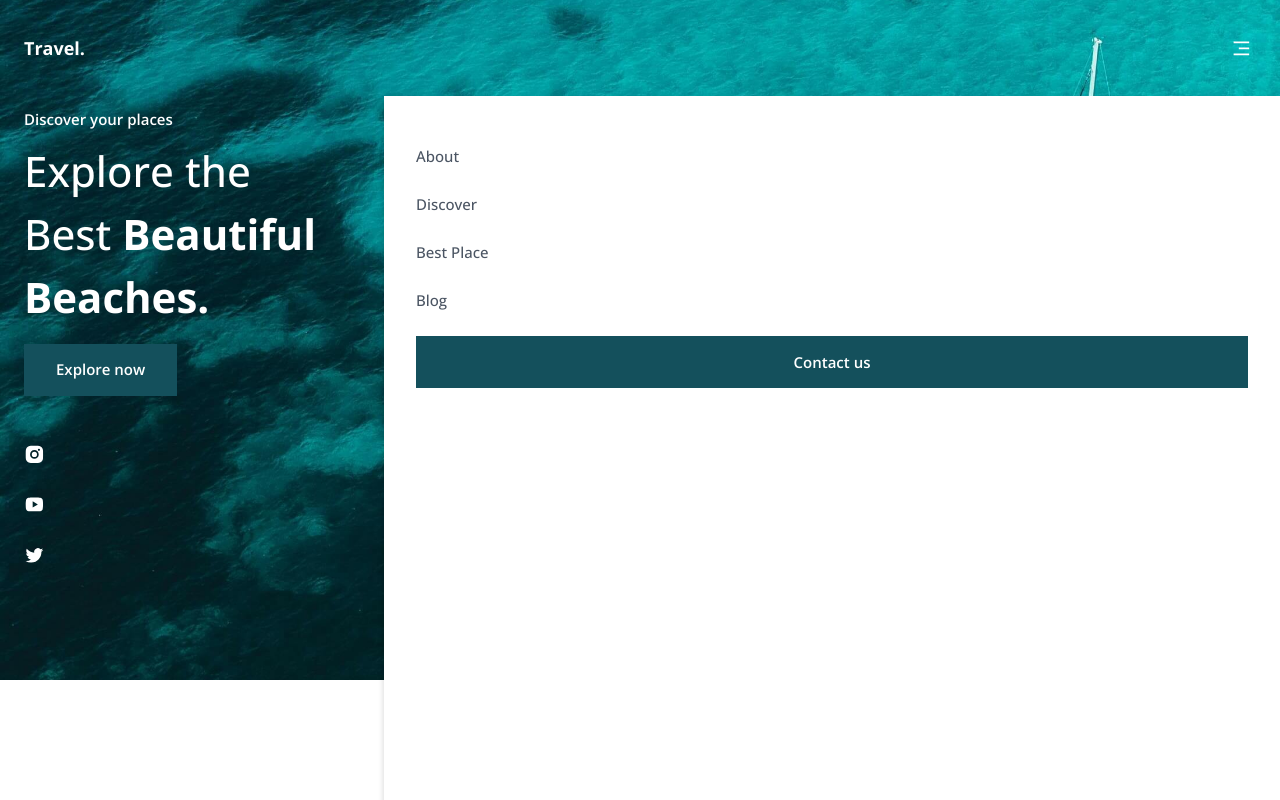
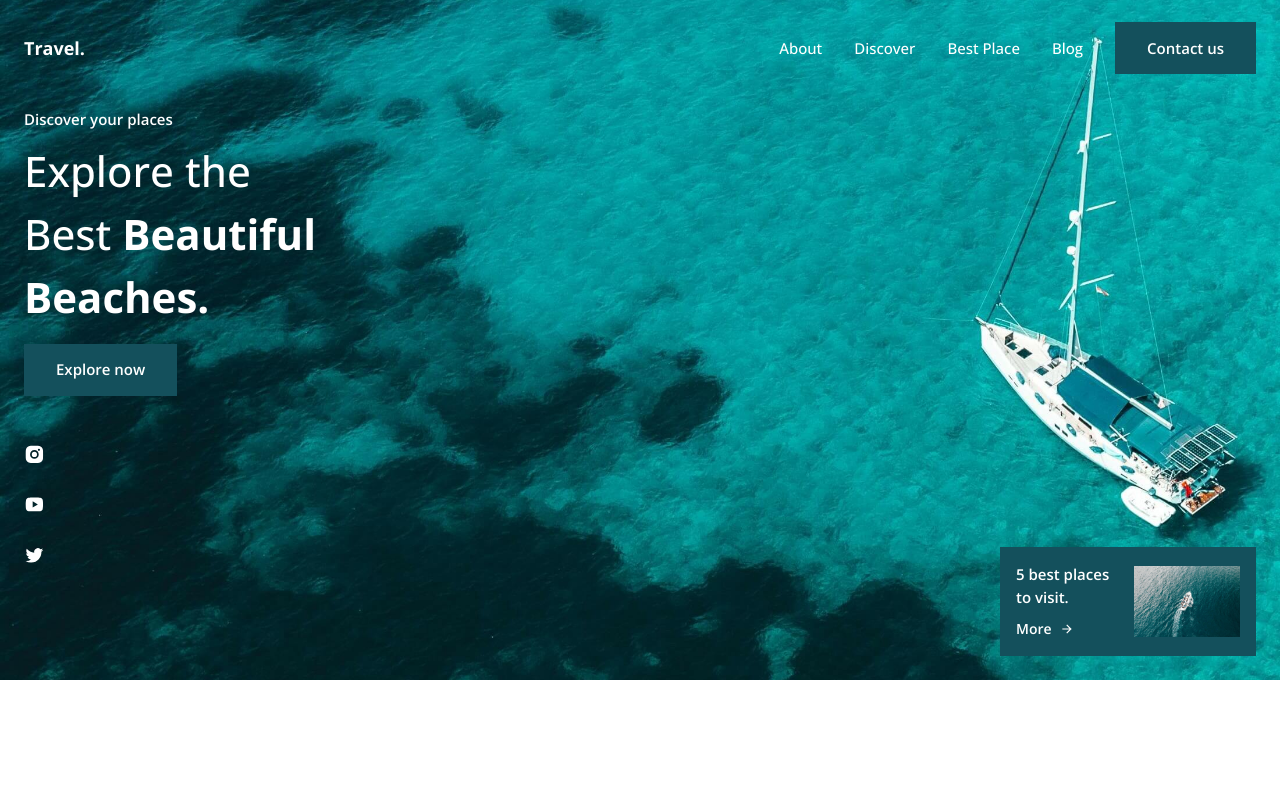
Before and after one commit to fajarfadillahh/travel-agency-react-tailwind, a React (Vite) app: page / in a window 1280 px wide. Shown: the top 800 px of the page. Built offline with nearby package versions, Linux system fonts and the light colour scheme.

Commit message:
responsive Header

```diff
--- a/src/components/Header.jsx
+++ b/src/components/Header.jsx
@@ -48,11 +48,11 @@ export default function Header() {
         </Link>
 
         <div
-          className={`header__menu fixed top-24 right-0 h-full w-[70%] bg-white px-8 py-12 shadow-[-2px_6px_4px_rgba(0,0,0,0.1)] transition-all duration-400 ${
+          className={`header__menu fixed top-24 right-0 h-full w-[70%] bg-white px-8 py-12 shadow-[-2px_6px_4px_rgba(0,0,0,0.1)] transition-all duration-400 md:static md:top-0 md:flex md:h-auto md:w-auto md:items-center md:gap-6 md:bg-transparent md:p-0 md:shadow-none lg:gap-8 ${
             menuOpen ? "right-0" : "-right-full"
           }`}
         >
-          <ul className="header__list mb-6 flex flex-col gap-6">
+          <ul className="header__list mb-6 flex flex-col gap-6 md:mb-0 md:flex-row lg:gap-8">
             {[
               ["About", "/about"],
               ["Discover", "/discover"],
@@ -62,7 +62,9 @@ export default function Header() {
               <li key={url}>
                 <Link
                   to={url}
-                  className="header__link text-[15px] font-medium text-gray-600 hover:text-green-600"
+                  className={`header__link text-[15px] font-medium text-gray-600 hover:text-green-600 ${
+                    stickyHeader ? "md:text-green-600" : "md:text-white"
+                  }`}
                 >
                   {title}
                 </Link>
@@ -74,7 +76,7 @@ export default function Header() {
         </div>
 
         <div
-          className={`header__toggle inline-flex cursor-pointer p-1 text-[1.3rem] transition-all duration-400 ${
+          className={`header__toggle inline-flex cursor-pointer p-1 text-[1.3rem] transition-all duration-400 md:hidden ${
             stickyHeader ? "text-green-600" : "text-white"
           }`}
           onClick={setHandleMenu}
```
